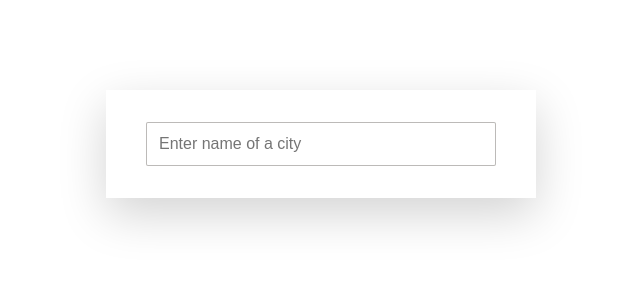
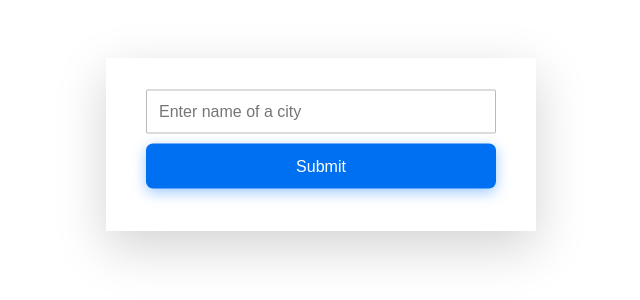
Before and after one commit to nikavolk/weatherapp, a React (Vite) app: page / in a window 1280 px wide. Shown: the part 256-556 px from the top of the page, without its empty margins (319-959 px from the left). Built offline with nearby package versions, Linux system fonts and the light colour scheme.

Commit message:
Add submit button

```diff
--- a/src/App.jsx
+++ b/src/App.jsx
@@ -16,7 +16,8 @@ function App() {
   // show only 5 history entries
   const limitedEntries = searchHistory.slice(0, 5);
 
-  const handleSubmit = () => {
+  const handleSubmit = (e) => {
+    e.preventDefault();
     const currentInputValue = inputRef.current.value;
 
     // empty input check
@@ -55,8 +56,7 @@ function App() {
   // submit on Enter keypress
   const enterKeyHandler = (e) => {
     if (e.key === "Enter") {
-      e.preventDefault();
-      handleSubmit();
+      handleSubmit(e);
       setInputValue("");
     }
   };
@@ -64,7 +64,7 @@ function App() {
   const handleClick = (e) => {
     setInputValue(e.target.innerText);
     inputRef.current.value = e.target.innerText;
-    handleSubmit();
+    handleSubmit(e);
   };
 
   const inputClickHandler = () => {
@@ -81,6 +81,7 @@ function App() {
           enterKeyHandler={enterKeyHandler}
           inputClickHandler={inputClickHandler}
         />
+        <button type="submit">Submit</button>
       </form>
       <ErrorMessage error={error} />
 
--- a/src/App.style.scss
+++ b/src/App.style.scss
@@ -19,7 +19,30 @@ main {
 
 form {
   display: flex;
+  flex-direction: column;
   justify-content: center;
+}
+
+button {
+  display: inline-block;
+  outline: 0;
+  cursor: pointer;
+  border: none;
+  margin: 10px 0;
+  padding: 0 40px;
+  height: 45px;
+  line-height: 45px;
+  border-radius: 7px;
+  background-color: #0070f3;
+  color: white;
+  font-weight: 400;
+  font-size: 16px;
+  box-shadow: 0 4px 14px 0 rgb(0 118 255 / 39%);
+  transition: background 0.2s ease, color 0.2s ease, box-shadow 0.2s ease;
+  &:hover {
+    background: rgba(0, 118, 255, 0.9);
+    box-shadow: 0 6px 20px rgb(0 118 255 / 23%);
+  }
 }
 
 ul {
```
